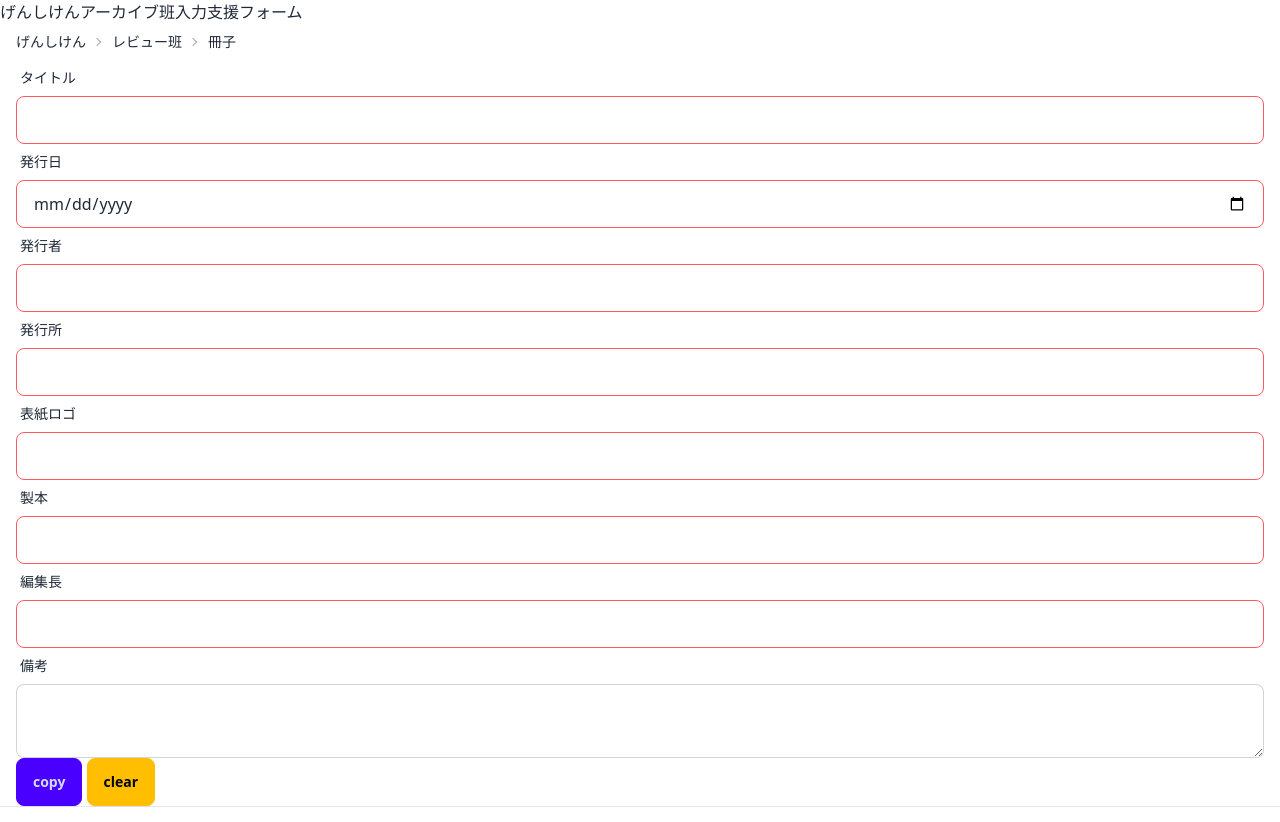
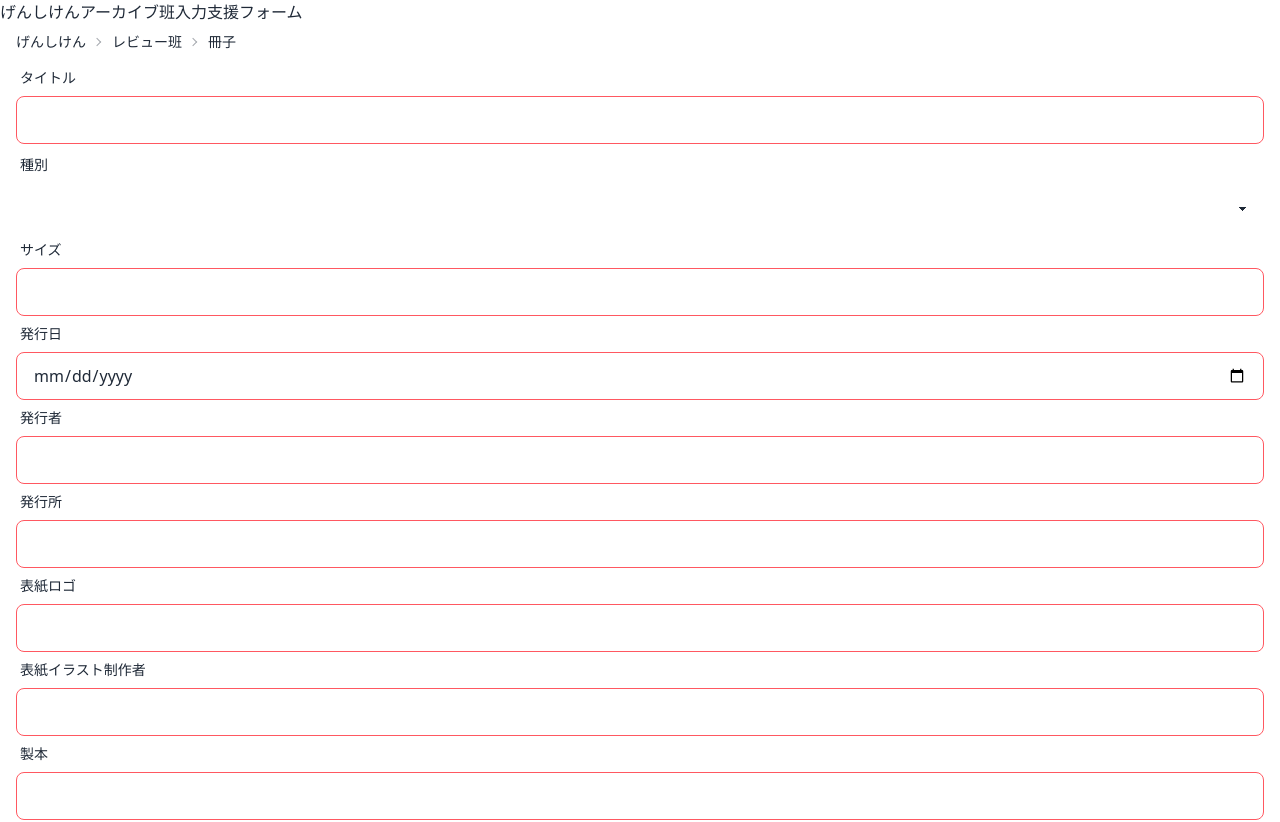
Before and after one commit to oka4shi/gsk-archive-input-form, a SvelteKit app: page /review/book in a window 1280 px wide. Shown: the top 822 px of the page. Built offline with nearby package versions, Linux system fonts and the light colour scheme.

Commit message:
feat: 2024-05-20のMTG指摘内容を指摘

```diff
--- a/src/routes/review/book/+page.svelte
+++ b/src/routes/review/book/+page.svelte
@@ -3,11 +3,26 @@
 	import { base } from '$app/paths';
 	import { writable } from 'svelte/store';
 
+	const speciations = [
+		'新歓',
+		'冬コミ',
+		'夏コミ',
+		'学園祭',
+		'一年生本',
+		'追いコン',
+		'新歓冊子',
+		'憂刊',
+		'その他'
+	];
+
 	type Book = {
 		title: string;
+		speciation: string;
+		size: string;
 		pubDate: string;
 		pubPerson: string;
 		pubPlace: string;
+		frontCoverIllustlator: string;
 		logo: string;
 		bookmaking: string;
 		chefEditor: string;
@@ -17,11 +32,15 @@
 	const initBookData = () => {
 		return {
 			title: '',
+			speciation: '',
+			size: '',
 			pubDate: '',
 			pubPerson: '',
 			pubPlace: '',
 			logo: '',
+			frontCoverIllustlator: '',
 			bookmaking: '',
+			printOffice: '',
 			chefEditor: '',
 			note: ''
 		};
@@ -34,6 +53,10 @@
 		tsv =
 			b.title +
 			'\t' +
+			b.speciation +
+			'\t' +
+			b.size +
+			'\t' +
 			b.pubDate +
 			'\t' +
 			b.pubPerson +
@@ -42,7 +65,11 @@
 			'\t' +
 			b.logo +
 			'\t' +
+			b.frontCoverIllustlator +
+			'\t' +
 			b.bookmaking +
+			'\t' +
+			b.printOffice +
 			'\t' +
 			b.chefEditor +
 			'\t' +
@@ -65,11 +92,33 @@
 	</ul>
 </div>
 <TextField label="タイトル" bind:value={$book.title} inputType="text" required />
+<div class="field">
+	<div class="form-control">
+		<div class="label">
+			<label>
+				<span class="label-text"> 種別 </span>
+			</label>
+		</div>
+		<select bind:value={$book.speciation} class="select select-borderd">
+			{#each speciations as classiation}
+				<option value={classiation}>{classiation}</option>
+			{/each}
+		</select>
+	</div>
+</div>
+<TextField label="サイズ" bind:value={$book.size} inputType="text" required />
 <TextField label="発行日" bind:value={$book.pubDate} inputType="date" required />
 <TextField label="発行者" bind:value={$book.pubPerson} inputType="text" required />
 <TextField label="発行所" bind:value={$book.pubPlace} inputType="text" required />
 <TextField label="表紙ロゴ" bind:value={$book.logo} inputType="text" required />
+<TextField
+	label="表紙イラスト制作者"
+	bind:value={$book.frontCoverIllustlator}
+	inputType="text"
+	required
+/>
 <TextField label="製本" bind:value={$book.bookmaking} inputType="text" required />
+<TextField label="印刷所" bind:value={$book.printOffice} inputType="text" required />
 <TextField label="編集長" bind:value={$book.chefEditor} inputType="text" required />
 <TextField label="備考" bind:value={$book.note} inputType="textarea" required />
 <button class="btn btn-primary" on:click={copy}>copy</button>
--- a/src/routes/review/review/+page.svelte
+++ b/src/routes/review/review/+page.svelte
@@ -8,23 +8,25 @@
 		titleYomi: string;
 		subtitle: string;
 		subtitleYomi: string;
+		series: string;
 		author: string;
 		startPage: string;
 		endPage: string;
-    includedIn: string;
-    note: string;
+		includedIn: string;
+		note: string;
 	};
 
 	const initReview = (): Review => {
 		return {
 			title: '',
-		  titleYomi: "",
-		  subtitle: "",
-		  subtitleYomi: "",
-		  author: "",
-		  startPage: "",
-		  endPage: "",
-      includedIn: "",
+			titleYomi: '',
+			subtitle: '',
+			subtitleYomi: '',
+			series: '',
+			author: '',
+			startPage: '',
+			endPage: '',
+			includedIn: '',
 			note: ''
 		};
 	};
@@ -41,6 +43,8 @@
 			b.subtitle +
 			'\t' +
 			b.subtitleYomi +
+			'\t' +
+			b.series +
 			'\t' +
 			b.author +
 			'\t' +
@@ -69,9 +73,10 @@
 	</ul>
 </div>
 <TextField label="タイトル" bind:value={$review.title} inputType="text" required />
-<TextField label="タイトルヨミ" bind:value={$review.titleYomi} inputType="text" required />
+<TextField label="タイトルヨミ" bind:value={$review.titleYomi} inputType="text" />
 <TextField label="サブタイトル" bind:value={$review.subtitle} inputType="text" required />
-<TextField label="サブタイトルヨミ" bind:value={$review.subtitleYomi} inputType="text" required />
+<TextField label="サブタイトルヨミ" bind:value={$review.subtitleYomi} inputType="text" />
+<TextField label="シリーズ" bind:value={$review.series} inputType="text" />
 <TextField label="著者" bind:value={$review.author} inputType="text" required />
 <TextField label="開始ページ" bind:value={$review.startPage} inputType="number" required />
 <TextField label="終了ページ" bind:value={$review.endPage} inputType="number" required />
```
